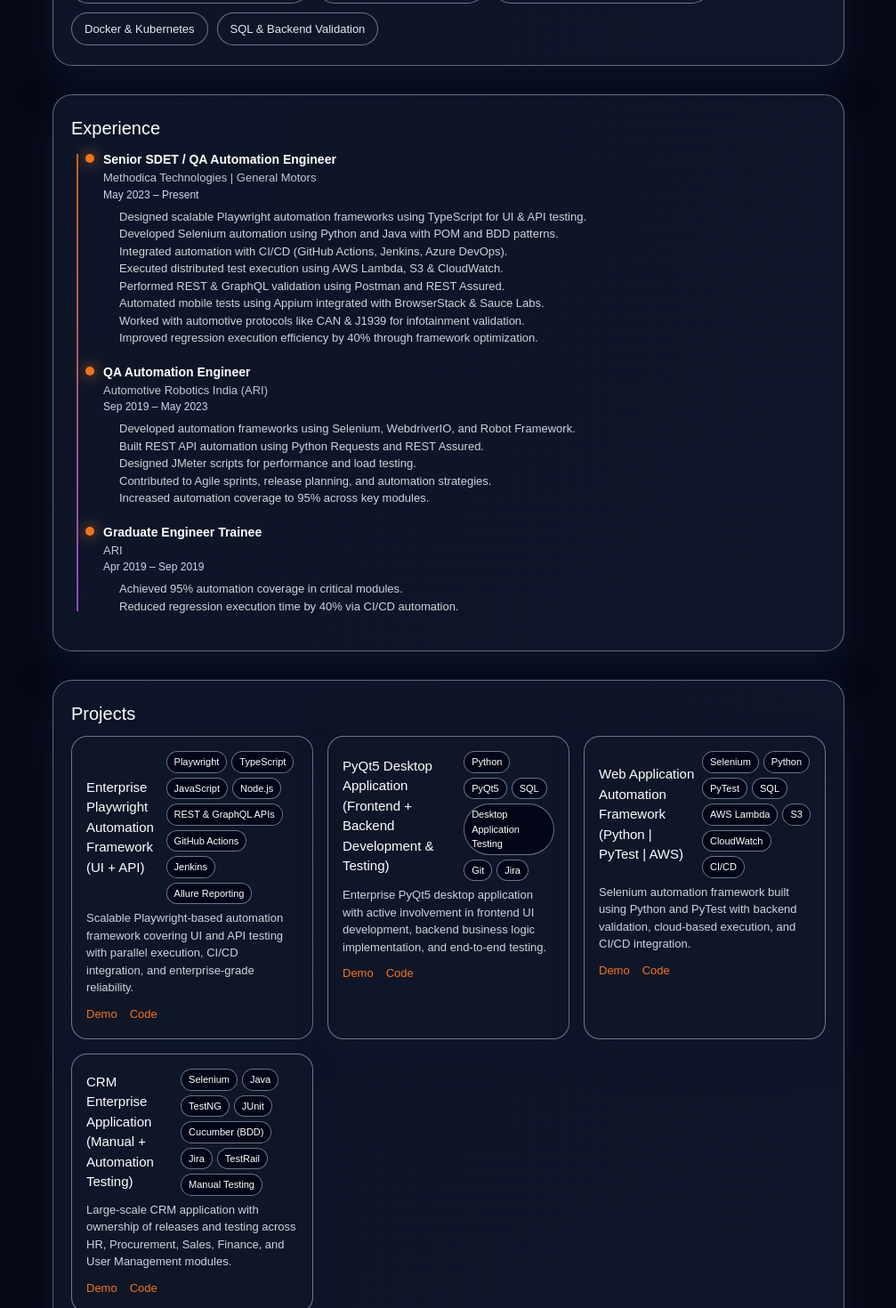
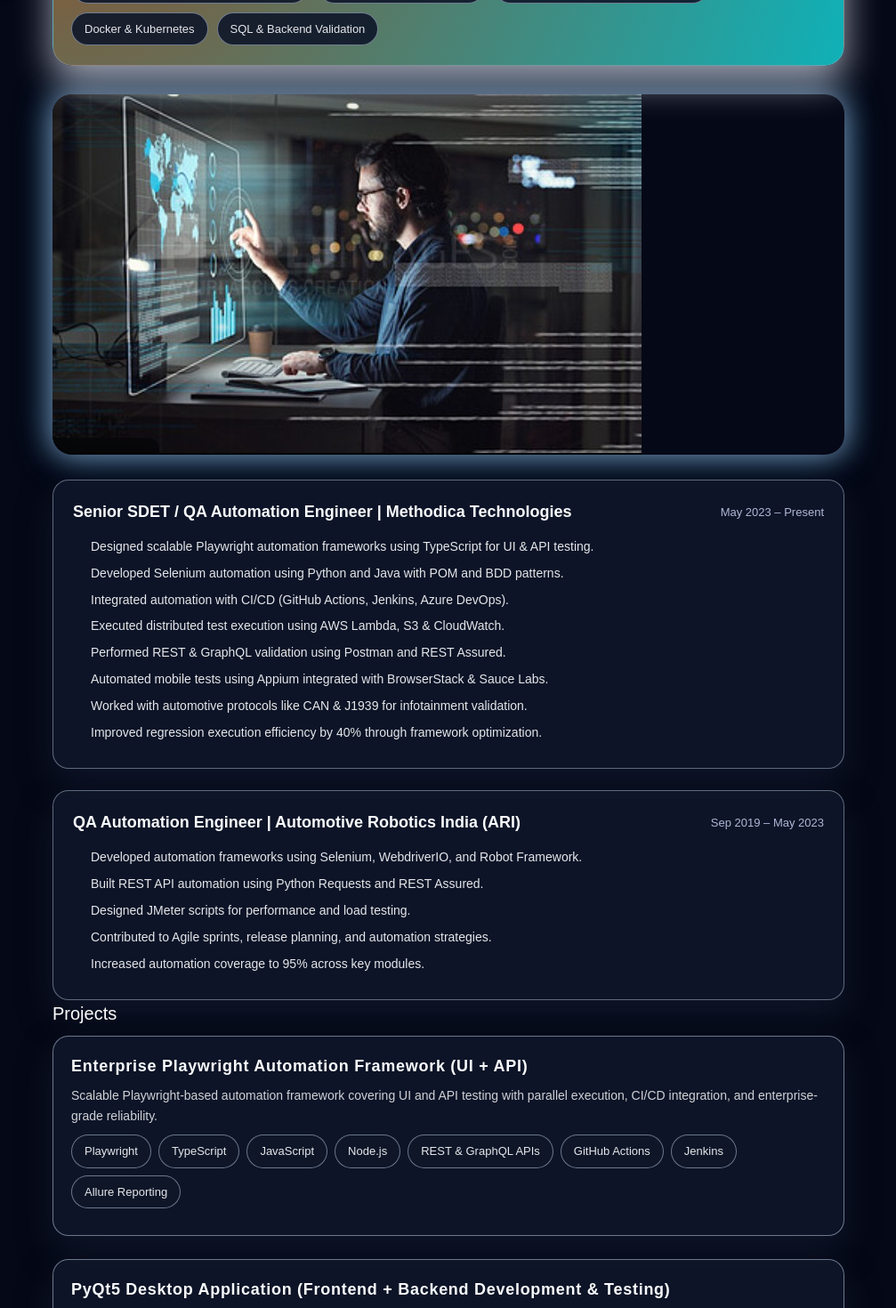
Before and after one commit to srinath7002/srinathb-portfolio-website, a Next.js app: page /beauty5 in a window 1280 px wide. Shown: the part 840-2310 px from the top of the page at 89% size, without its empty margins (261-1268 px from the left). Built offline with nearby package versions, Linux system fonts and the light colour scheme.

Commit message:
beauty6 added

```diff
--- a/app/beauty5/page.tsx
+++ b/app/beauty5/page.tsx
@@ -171,54 +171,65 @@ export default function Beauty7() {
         </section>
 
         {/* EXPERIENCE */}
-        <section id="experience" className="gx-widget">
-          <h3 className="gx-widget-title">Experience</h3>
-          <div className="gx-timeline">
+        <section id="experience">
+          <div className="gx-section-image">
+            <img
+              src="/experience.jpg"   // <-- your image inside public/
+              alt="Experience"
+              className="gx-section-image-img"
+            />
+          </div>
+          <div className="gx-exp-list-wrapper">
             {profileData.experience.map((exp, index) => (
-              <div key={index} className="gx-timeline-item">
-                <div className="gx-timeline-dot" />
-                <div className="gx-timeline-content">
-                  <div className="gx-timeline-role">{exp.role}</div>
-                  <div className="gx-timeline-company">{exp.company}</div>
-                  <div className="gx-timeline-duration">{exp.duration}</div>
-                  <ul className="gx-timeline-list">
-                    {exp.details.map((detail, i) => (
-                      <li key={i}>{detail}</li>
-                    ))}
-                  </ul>
+              <div key={index} className="gx-exp-card">
+                {/* HEADER */}
+                <div className="gx-exp-header">
+                  <h4 className="gx-exp-title">
+                    {exp.role} | {exp.company}
+                  </h4>
+                  <span className="gx-exp-duration">{exp.duration}</span>
                 </div>
+
+                {/* BULLET POINTS */}
+                <ul className="gx-exp-points">
+                  {exp.details.map((point, i) => (
+                    <li key={i}>{point}</li>
+                  ))}
+                </ul>
               </div>
             ))}
           </div>
         </section>
 
         {/* PROJECTS */}
-        <section id="projects" className="gx-widget">
+        <section id="projects">
+          {/* Section title */}
           <h3 className="gx-widget-title">Projects</h3>
-          <div className="gx-projects">
+
+          <div className="gx-project-list">
             {profileLinks.projects.map((project, index) => (
               <div key={index} className="gx-project-card">
-                <div className="gx-project-header">
-                  <h4>{project.title}</h4>
-                  <div className="gx-project-tags">
-                    {project.tech.map((t: string, i: number) => (
-                      <span key={i}>{t}</span>
-                    ))}
-                  </div>
+                {/* PROJECT HEADER */}
+                <h4 className="gx-project-title">
+                  {project.title}
+                </h4>
+
+                {/* PROJECT DESCRIPTION */}
+                <p className="gx-project-desc">
+                  {project.description}
+                </p>
+
+                {/* TECH STACK */}
+                <div className="gx-project-tags">
+                  {project.tech.map((t: string, i: number) => (
+                    <span key={i} className="gx-pill">
+                      {t}
+                    </span>
+                  ))}
                 </div>
-                <p className="gx-project-desc">{project.description}</p>
-                <div className="gx-project-links">
-                  {project.demo && (
-                    <a href={project.demo} target="_blank" rel="noreferrer">
-                      Demo
-                    </a>
-                  )}
-                  {project.github && (
-                    <a href={project.github} target="_blank" rel="noreferrer">
-                      Code
-                    </a>
-                  )}
-                </div>
+
+
+
               </div>
             ))}
           </div>
--- a/app/beauty5/style5.css
+++ b/app/beauty5/style5.css
@@ -1,9 +1,31 @@
 /* ================================
    RESET
 ================================ */
+
+/* ================================
+   SECTION IMAGE HEADERS
+================================ */
+
+.gx-section-image {
+  margin-bottom: 28px;
+  border-radius: 22px;
+  overflow: hidden;
+  box-shadow:
+    0 0 30px rgba(180, 166, 194, 0.6),
+    0 0 40px rgba(56, 189, 248, 0.6);
+}
+
+.gx-section-img {
+  width: 100%;
+  height: 200px;
+  object-fit: cover;
+  display: block;
+}
+
+
 * {
-  margin: 0;
-  padding: 0;
+  margin: 1;
+  padding: 1;
   box-sizing: border-box;
 }
 
@@ -72,7 +94,7 @@ html, body {
 
   backdrop-filter: blur(14px);
   box-shadow:
-    0 0 22px rgba(168, 85, 247, 0.6),
+    0 0 22px rgba(145, 110, 94, 0.6),
     0 0 36px rgba(56, 189, 248, 0.4);
 
   transition: transform 0.2s ease, box-shadow 0.2s ease, background 0.2s ease;
@@ -440,13 +462,13 @@ html, body {
   border-radius: 22px;
 
   background: radial-gradient(circle at top left,
-      rgba(15, 23, 42, 0.9),
-      rgba(15, 23, 42, 0.94)
+      rgba(163, 84, 39, 0.9),
+      rgba(16, 188, 194, 0.94)
   );
   border: 1px solid rgba(148, 163, 184, 0.6);
   backdrop-filter: blur(16px);
 
-  box-shadow: 0 18px 40px rgba(15, 23, 42, 0.95);
+  box-shadow: 0 18px 40px rgba(166, 172, 187, 0.95);
   transition: 0.3s ease;
 }
 
@@ -495,155 +517,159 @@ html, body {
 }
 
 /* ================================
-   EXPERIENCE TIMELINE
+   EXPERIENCE — VERTICAL CARDS
 ================================ */
-.gx-timeline {
-  position: relative;
-  padding-left: 18px;
+
+.gx-exp-list-wrapper {
+  display: flex;
+  flex-direction: column;
+  gap: 24px;
 }
 
-.gx-timeline::before {
-  content: "";
-  position: absolute;
-  left: 6px;
-  top: 4px;
-  bottom: 4px;
-  width: 2px;
-  background: linear-gradient(to bottom, #f97316, #a855f7);
-  opacity: 0.8;
+/* Individual experience card */
+.gx-exp-card {
+  padding: 22px;
+  border-radius: 18px;
+  background: rgba(15, 23, 42, 0.9);
+  border: 1px solid rgba(148, 163, 184, 0.6);
+  box-shadow: 0 18px 36px rgba(15, 23, 42, 0.9);
+  transition: border-color 0.3s ease, box-shadow 0.3s ease;
 }
 
-.gx-timeline-item {
-  position: relative;
-  padding-left: 18px;
-  margin-bottom: 18px;
+/* Header container */
+.gx-exp-header {
+  display: flex;
+  justify-content: space-between;
+  align-items: center;
+  margin-bottom: 14px;
 }
 
-.gx-timeline-dot {
-  position: absolute;
-  left: -2px;
-  top: 4px;
-  width: 10px;
-  height: 10px;
-  border-radius: 999px;
-  background: #f97316;
-  box-shadow: 0 0 16px rgba(248, 149, 56, 0.9);
+/* HEADER TEXT (Role | Company) */
+.gx-exp-title {
+  font-size: 18px;
+  font-weight: 700;
+  color: #f8fafc;
+  transition: color 0.3s ease, text-shadow 0.3s ease;
 }
 
-.gx-timeline-content {
-  font-size: 14px;
+/* Header hover glow */
+.gx-exp-card:hover .gx-exp-title {
+  color: #f97316;
+  text-shadow:
+    0 0 12px rgba(249, 115, 22, 0.9),
+    0 0 22px rgba(168, 85, 247, 0.8);
 }
 
-.gx-timeline-role {
-  font-weight: 600;
-}
-
-.gx-timeline-company {
+/* Duration text */
+.gx-exp-duration {
   font-size: 13px;
-  color: #e5e7eb;
+  color: #cbd5f5;
   opacity: 0.85;
 }
 
-.gx-timeline-duration {
-  font-size: 12px;
-  color: #cbd5f5;
+/* Bullet points */
+.gx-exp-points {
+  padding-left: 20px;
+  font-size: 14px;
+  line-height: 1.7;
+  color: #e5e7eb;
+}
+
+/* Bullet points stay NORMAL (no hover) */
+.gx-exp-points li {
   margin-bottom: 6px;
 }
 
-.gx-timeline-list {
-  padding-left: 18px;
-  margin-top: 4px;
-  color: #e5e7eb;
-  opacity: 0.9;
-  font-size: 13px;
+
+/* ================================
+   PROJECTS — VERTICAL CARDS
+================================ */
+
+.gx-project-list {
+  display: flex;
+  flex-direction: column;
+  gap: 26px;
 }
 
-/* ================================
-   PROJECTS
-================================ */
-.gx-projects {
-  display: grid;
-  grid-template-columns: repeat(auto-fit, minmax(240px, 1fr));
-  gap: 16px;
-}
-
+/* Project Card */
 .gx-project-card {
-  padding: 16px;
+  padding: 20px;
   border-radius: 18px;
   background: rgba(15, 23, 42, 0.9);
   border: 1px solid rgba(148, 163, 184, 0.7);
-  box-shadow: 0 18px 32px rgba(15, 23, 42, 0.95);
-  transition: 0.25s ease;
+  box-shadow: 0 18px 36px rgba(15, 23, 42, 0.95);
+  transition: transform 0.25s ease, box-shadow 0.25s ease;
 }
 
 .gx-project-card:hover {
-  border-color: #f97316;
-  transform: translateY(-4px) scale(1.01);
-  box-shadow:
-    0 0 26px rgba(248, 149, 56, 0.8),
-    0 0 30px rgba(56, 189, 248, 0.7);
+  transform: translateY(-4px);
+  border-color: rgba(248, 149, 56, 0.6);
 }
 
-.gx-project-header {
-  display: flex;
-  justify-content: space-between;
-  gap: 8px;
-  align-items: center;
+/* PROJECT HEADER (IMPORTANT PART) */
+.gx-project-title {
+  font-size: 18px;               /* Bigger than bullets */
+  font-weight: 700;
+  margin-bottom: 8px;
+  color: #f8fafc;                /* Strong default color */
+  letter-spacing: 0.04em;
+  transition: color 0.25s ease, text-shadow 0.25s ease;
 }
 
-.gx-project-header h4 {
-  font-size: 15px;
+/* Header glow ONLY on hover */
+.gx-project-title:hover {
+  color: #f97316;
+  text-shadow:
+    0 0 12px rgba(248, 149, 56, 0.9),
+    0 0 24px rgba(168, 85, 247, 0.8);
+  cursor: default;
 }
 
+/* Description (normal, no hover) */
+.gx-project-desc {
+  font-size: 14px;
+  color: #e5e7eb;
+  opacity: 0.9;
+  line-height: 1.6;
+  margin-bottom: 10px;
+}
+
+/* Tech tags */
 .gx-project-tags {
   display: flex;
   flex-wrap: wrap;
-  gap: 5px;
+  gap: 8px;
+  margin-bottom: 10px;
 }
 
-.gx-project-tags span {
-  font-size: 11px;
-  padding: 3px 8px;
-  border-radius: 999px;
-  background: #020617;
-  border: 1px solid rgba(148, 163, 184, 0.7);
-}
-
-.gx-project-desc {
-  margin-top: 6px;
-  font-size: 13px;
-  color: #e5e7eb;
-  opacity: 0.9;
-}
-
+/* Links */
 .gx-project-links {
-  margin-top: 10px;
   display: flex;
-  gap: 14px;
+  gap: 16px;
   font-size: 13px;
 }
 
 .gx-project-links a {
-  color: #f97316;
+  color: #38bdf8;
   text-decoration: none;
   position: relative;
-  padding-bottom: 2px;
 }
 
 .gx-project-links a::after {
   content: "";
   position: absolute;
   left: 0;
-  bottom: 0;
+  bottom: -2px;
   width: 0;
   height: 1px;
-  background: linear-gradient(to right, #f97316, #a855f7);
-  transition: width 0.2s ease;
+  background: linear-gradient(to right, #38bdf8, #a855f7);
+  transition: width 0.25s ease;
 }
 
 .gx-project-links a:hover::after {
   width: 100%;
 }
+
 
 /* ================================
    CONTACT & FOOTER
--- /dev/null
+++ b/app/beauty6/page.tsx
@@ -0,0 +1,129 @@
+"use client";
+
+import { profileData } from "@/profile/main_profile";
+import { profileLinks } from "@/profile/main_profile_links";
+import "./style6.css";
+
+export default function Beauty6() {
+  return (
+    <main className="b6-page">
+      {/* NAVBAR */}
+      <header className="b6-navbar">
+        <div className="b6-logo">{profileData.hero.name}</div>
+        <nav className="b6-nav">
+          <a href="#about">About</a>
+          <a href="#skills">Skills</a>
+          <a href="#experience">Experience</a>
+          <a href="#projects">Projects</a>
+          <a href="#certifications">Certifications</a>
+          <a href="#contact">Contact</a>
+        </nav>
+      </header>
+
+      {/* HERO */}
+      <section className="b6-hero">
+        <div className="b6-hero-content">
+          <h1>{profileData.hero.name}</h1>
+          <h2>{profileData.hero.title}</h2>
+          <p>{profileData.hero.tagline}</p>
+
+          <div className="b6-hero-actions">
+            <a href={profileLinks.resume.url} target="_blank" rel="noreferrer">
+              Download Resume
+            </a>
+            <a href={profileLinks.social.linkedin} target="_blank" rel="noreferrer">
+              LinkedIn
+            </a>
+          </div>
+        </div>
+      </section>
+
+      {/* ABOUT */}
+      <section id="about" className="b6-section">
+        <h3 className="b6-section-title">About</h3>
+        <p>{profileData.about.description}</p>
+      </section>
+
+      {/* SKILLS */}
+      <section id="skills" className="b6-section b6-alt">
+        <h3 className="b6-section-title">Skills</h3>
+
+        <div className="b6-skills-grid">
+          {profileData.skills.map((skill, i) => (
+            <div key={i} className="b6-skill">
+              <span>{skill}</span>
+            </div>
+          ))}
+        </div>
+      </section>
+
+      {/* EXPERIENCE */}
+      <section id="experience" className="b6-section">
+        <h3 className="b6-section-title">Experience</h3>
+
+        {profileData.experience.map((exp, i) => (
+          <div key={i} className="b6-experience-item">
+            <h4>
+              {exp.role} <span>| {exp.company}</span>
+            </h4>
+            <div className="b6-exp-duration">{exp.duration}</div>
+            <ul>
+              {exp.details.map((d, j) => (
+                <li key={j}>{d}</li>
+              ))}
+            </ul>
+          </div>
+        ))}
+      </section>
+
+      {/* PROJECTS */}
+      <section id="projects" className="b6-section b6-alt">
+        <h3 className="b6-section-title">Projects</h3>
+
+        {profileLinks.projects.map((p, i) => (
+          <div key={i} className="b6-project">
+            <h4>{p.title}</h4>
+            <p>{p.description}</p>
+
+            <div className="b6-tags">
+              {p.tech.map((t, j) => (
+                <span key={j}>{t}</span>
+              ))}
+            </div>
+
+            <div className="b6-links">
+              {p.demo && <a href={p.demo} target="_blank">Demo</a>}
+              {p.github && <a href={p.github} target="_blank">Code</a>}
+            </div>
+          </div>
+        ))}
+      </section>
+
+      {/* CERTIFICATIONS */}
+      <section id="certifications" className="b6-section">
+        <h3 className="b6-section-title">Certifications</h3>
+        <ul className="b6-cert-list">
+          {profileData.certifications.map((c, i) => (
+            <li key={i}>🎓 {c}</li>
+          ))}
+        </ul>
+      </section>
+
+      {/* CONTACT */}
+      <section id="contact" className="b6-section b6-alt">
+        <h3 className="b6-section-title">Contact</h3>
+        <p>
+          Email:{" "}
+          <a href={`mailto:${profileLinks.contact.email}`}>
+            {profileLinks.contact.email}
+          </a>
+        </p>
+      </section>
+
+      {/* FOOTER */}
+      <footer className="b6-footer">
+        {profileLinks.footer.copyright}
+      </footer>
+    </main>
+  );
+}
--- /dev/null
+++ b/app/beauty6/style6.css
@@ -0,0 +1,201 @@
+:root {
+  --primary: #2563eb;
+  --primary-soft: rgba(37, 99, 235, 0.12);
+  --text-main: #0f172a;
+  --text-muted: #475569;
+  --bg-main: #ffffff;
+  --bg-alt: linear-gradient(180deg, #ffffff, #f8fafc);
+}
+
+* {
+  box-sizing: border-box;
+}
+
+body {
+  margin: 0;
+  font-family: "Inter", system-ui, -apple-system, BlinkMacSystemFont;
+  background: var(--bg-main);
+  color: var(--text-main);
+}
+
+/* NAVBAR */
+.b6-navbar {
+  position: sticky;
+  top: 0;
+  z-index: 50;
+  background: rgba(255, 255, 255, 0.9);
+  backdrop-filter: blur(8px);
+  padding: 18px 60px;
+  display: flex;
+  justify-content: space-between;
+  border-bottom: 1px solid #e5e7eb;
+}
+
+.b6-logo {
+  font-weight: 700;
+  font-size: 18px;
+}
+
+.b6-nav a {
+  margin-left: 28px;
+  font-size: 14px;
+  color: var(--text-muted);
+  position: relative;
+}
+
+.b6-nav a::after {
+  content: "";
+  position: absolute;
+  bottom: -6px;
+  left: 0;
+  width: 0;
+  height: 2px;
+  background: var(--primary);
+  transition: width 0.3s;
+}
+
+.b6-nav a:hover {
+  color: var(--primary);
+}
+
+.b6-nav a:hover::after {
+  width: 100%;
+}
+
+/* HERO */
+.b6-hero {
+  padding: 120px 60px;
+  background: var(--bg-alt);
+}
+
+.b6-hero h1 {
+  font-size: 52px;
+  font-weight: 800;
+}
+
+.b6-hero h2 {
+  font-size: 26px;
+  color: var(--primary);
+}
+
+.b6-hero p {
+  max-width: 600px;
+  color: var(--text-muted);
+  font-size: 17px;
+}
+
+/* BUTTONS */
+.b6-hero-actions {
+  margin-top: 28px;
+  display: flex;
+  gap: 16px;
+}
+
+.b6-hero-actions a {
+  padding: 12px 26px;
+  border-radius: 12px;
+  background: var(--primary);
+  color: white;
+  font-weight: 600;
+  transition: all 0.25s ease;
+}
+
+.b6-hero-actions a:last-child {
+  background: transparent;
+  border: 1px solid var(--primary);
+  color: var(--primary);
+}
+
+.b6-hero-actions a:hover {
+  transform: translateY(-4px);
+  box-shadow: 0 14px 30px rgba(37, 99, 235, 0.25);
+}
+
+/* SECTIONS */
+.b6-section {
+  padding: 90px 60px;
+}
+
+.b6-alt {
+  background: #f9fafb;
+}
+
+.b6-section-title {
+  font-size: 34px;
+  font-weight: 700;
+  margin-bottom: 36px;
+}
+
+/* SKILLS */
+.b6-skills-grid {
+  display: grid;
+  grid-template-columns: repeat(auto-fit, minmax(180px, 1fr));
+  gap: 22px;
+}
+
+.b6-skill {
+  padding: 18px;
+  border-radius: 14px;
+  background: white;
+  border: 1px solid #e5e7eb;
+  transition: all 0.25s ease;
+}
+
+.b6-skill:hover {
+  background: var(--primary-soft);
+  transform: translateY(-6px);
+}
+
+/* EXPERIENCE */
+.b6-experience-item {
+  padding: 24px;
+  margin-bottom: 30px;
+  background: white;
+  border-radius: 14px;
+  border: 1px solid #e5e7eb;
+  transition: all 0.25s ease;
+}
+
+.b6-experience-item:hover {
+  transform: translateY(-6px);
+  border-color: var(--primary);
+}
+
+.b6-exp-duration {
+  font-size: 13px;
+  color: var(--text-muted);
+}
+
+/* PROJECTS */
+.b6-project {
+  padding: 28px;
+  border-radius: 16px;
+  background: white;
+  border: 1px solid #e5e7eb;
+  margin-bottom: 36px;
+  transition: all 0.3s ease;
+}
+
+.b6-project:hover {
+  transform: translateY(-8px);
+  box-shadow: 0 18px 45px rgba(15, 23, 42, 0.12);
+}
+
+.b6-tags span {
+  display: inline-block;
+  background: var(--primary-soft);
+  color: var(--primary);
+  padding: 6px 12px;
+  border-radius: 999px;
+  margin-right: 8px;
+  font-size: 12px;
+}
+
+/* FOOTER */
+.b6-footer {
+  text-align: center;
+  padding: 42px;
+  font-size: 13px;
+  color: #64748b;
+  border-top: 1px solid #e5e7eb;
+}
--- a/profile/main_profile.ts
+++ b/profile/main_profile.ts
@@ -39,7 +39,7 @@ export const profileData = {
 
   experience: [
     {
-      company: "Methodica Technologies | General Motors",
+      company: "Methodica Technologies",
       role: "Senior SDET / QA Automation Engineer",
       duration: "May 2023 – Present",
       details: [
@@ -65,15 +65,7 @@ export const profileData = {
         "Increased automation coverage to 95% across key modules.",
       ],
     },
-    {
-      company: "ARI",
-      role: "Graduate Engineer Trainee",
-      duration: "Apr 2019 – Sep 2019",
-      details: [
-        "Achieved 95% automation coverage in critical modules.",
-        "Reduced regression execution time by 40% via CI/CD automation.",
-      ],
-    },
+
   ],
 
  projects: [
```
Also changed, not shown: public/experience.jpg (added), public/projects.jpg (added).
